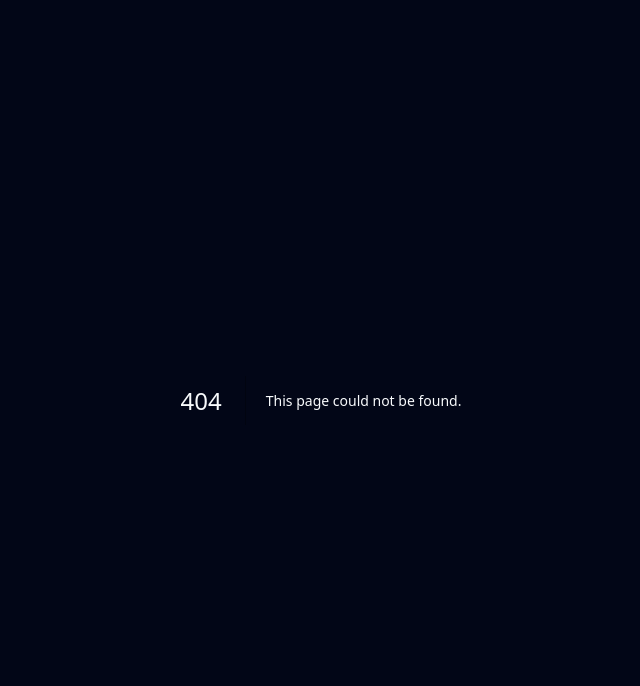
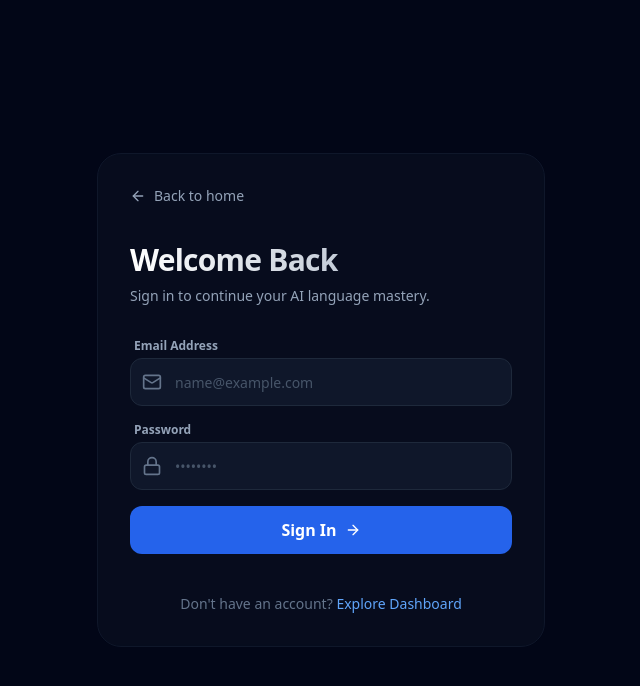
Before and after one commit to eyobaasefa19-hue/EyobFluent-OS, a Next.js app: page /login in a window 1280 px wide. Before the commit this address had no page. Shown: the top 686 px of the page, without its empty margins (319-959 px from the left). Built offline with nearby package versions, Linux system fonts and the light colour scheme.

Commit message:
Add login page component with form and navigation

```diff
--- /dev/null
+++ b/src/app/login/page.tsx
@@ -0,0 +1,75 @@
+"use client";
+
+import { Mail, Lock, ArrowRight, ArrowLeft } from "lucide-react";
+import Link from "next/link";
+
+export default function LoginPage() {
+  return (
+    <div className="flex min-h-screen bg-slate-950 text-white items-center justify-center px-4">
+      <div className="w-full max-w-md space-y-8 bg-slate-900/40 p-8 rounded-3xl border border-slate-900 backdrop-blur-sm">
+
+        {/* Back to Home */}
+        <div>
+          <Link href="/" className="inline-flex items-center gap-2 text-sm text-slate-400 hover:text-white transition-colors">
+            <ArrowLeft className="w-4 h-4" /> Back to home
+          </Link>
+        </div>
+
+        {/* Title */}
+        <div className="space-y-2">
+          <h2 className="text-3xl font-bold tracking-tight bg-gradient-to-r from-white to-slate-400 bg-clip-text text-transparent">
+            Welcome Back
+          </h2>
+          <p className="text-sm text-slate-400">
+            Sign in to continue your AI language mastery.
+          </p>
+        </div>
+
+        {/* Form */}
+        <form className="space-y-4" onSubmit={(e) => e.preventDefault()}>
+          <div className="space-y-1">
+            <label className="text-xs font-semibold text-slate-400 block pl-1">Email Address</label>
+            <div className="relative">
+              <Mail className="w-5 h-5 text-slate-500 absolute left-3 top-1/2 -translate-y-1/2" />
+              <input
+                type="email"
+                placeholder="name@example.com"
+                className="w-full h-12 bg-slate-900 border border-slate-800 rounded-xl pl-11 pr-4 text-sm text-white placeholder-slate-600 focus:outline-none focus:border-blue-500 transition-colors"
+                required
+              />
+            </div>
+          </div>
+
+          <div className="space-y-1">
+            <label className="text-xs font-semibold text-slate-400 block pl-1">Password</label>
+            <div className="relative">
+              <Lock className="w-5 h-5 text-slate-500 absolute left-3 top-1/2 -translate-y-1/2" />
+              <input
+                type="password"
+                placeholder="••••••••"
+                className="w-full h-12 bg-slate-900 border border-slate-800 rounded-xl pl-11 pr-4 text-sm text-white placeholder-slate-600 focus:outline-none focus:border-blue-500 transition-colors"
+                required
+              />
+            </div>
+          </div>
+
+          <button
+            type="submit"
+            className="w-full h-12 bg-blue-600 hover:bg-blue-700 text-white font-semibold rounded-xl inline-flex items-center justify-center gap-2 transition-colors mt-2"
+          >
+            Sign In <ArrowRight className="w-4 h-4" />
+          </button>
+        </form>
+
+        {/* Footer Link */}
+        <div className="text-center text-sm text-slate-500 pt-2">
+          Don&apos;t have an account?{" "}
+          <Link href="/dashboard" className="text-blue-400 hover:underline">
+            Explore Dashboard
+          </Link>
+        </div>
+
+      </div>
+    </div>
+  );
+}
```
